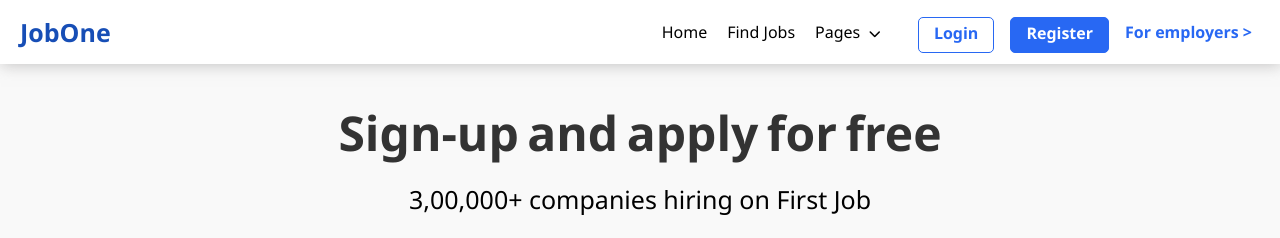
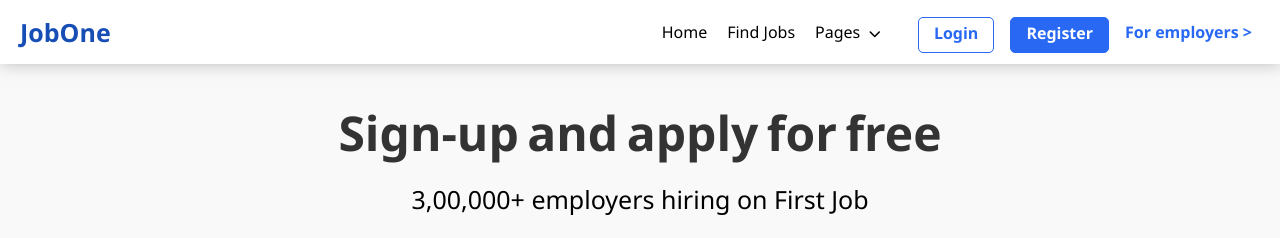
Before and after one commit to Megha77645/Jobone, a website: page public/Register.html in a window 1280 px wide. Shown: the top 238 px of the page. Drawn offline with Linux system fonts and the light colour scheme.

Commit message:
updated name

```diff
--- a/public/Register.html
+++ b/public/Register.html
@@ -94,7 +94,7 @@
 
 
   <h1 id="heading-main">Sign-up and <span id="heading-highlight">apply for free</span></h1>
-  <p id="company-count">3,00,000+ companies hiring on First Job</p>
+  <p id="company-count">3,00,000+ employers hiring on First Job</p>
 
   <form id="signup-form">
     <div class="container-signup">
```
